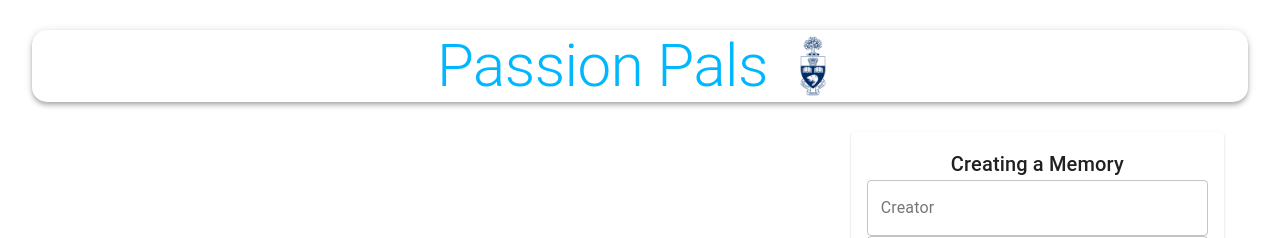
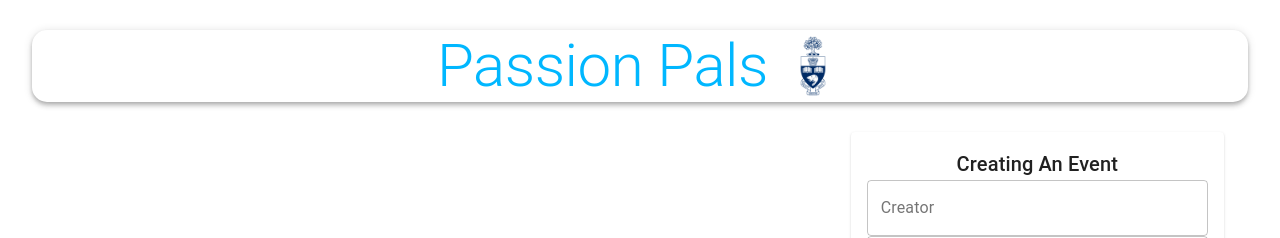
Before and after one commit to CSCC012023/final-project-s23-passion-pals, a React (Create React App) app in the folder client/: page / in a window 1280 px wide. Shown: the top 238 px of the page. Built offline with nearby package versions, Linux system fonts and the light colour scheme; no server answers.

Commit message:
SetUp: clickble button to create collection in DB

```diff
--- a/client/src/components/Form/Form.js
+++ b/client/src/components/Form/Form.js
@@ -22,7 +22,7 @@ const Form = () => {
     return (
         <Paper className={classes.paper}>
           <form autoComplete="off" noValidate className={classes.form} onSubmit={handleSubmit}>
-            <Typography variant="h6">Creating a Memory</Typography>
+            <Typography variant="h6">Creating An Event</Typography>
             <TextField name="creator" variant="outlined" label="Creator" fullWidth value={postData.creator} onChange={(e) => setPostData({ ...postData, creator: e.target.value })} />
             <TextField name="title" variant="outlined" label="Title" fullWidth value={postData.title} onChange={(e) => setPostData({ ...postData, title: e.target.value })} />
             <TextField name="message" variant="outlined" label="Message" fullWidth multiline rows={4} value={postData.message} onChange={(e) => setPostData({ ...postData, message: e.target.value })} />
```
